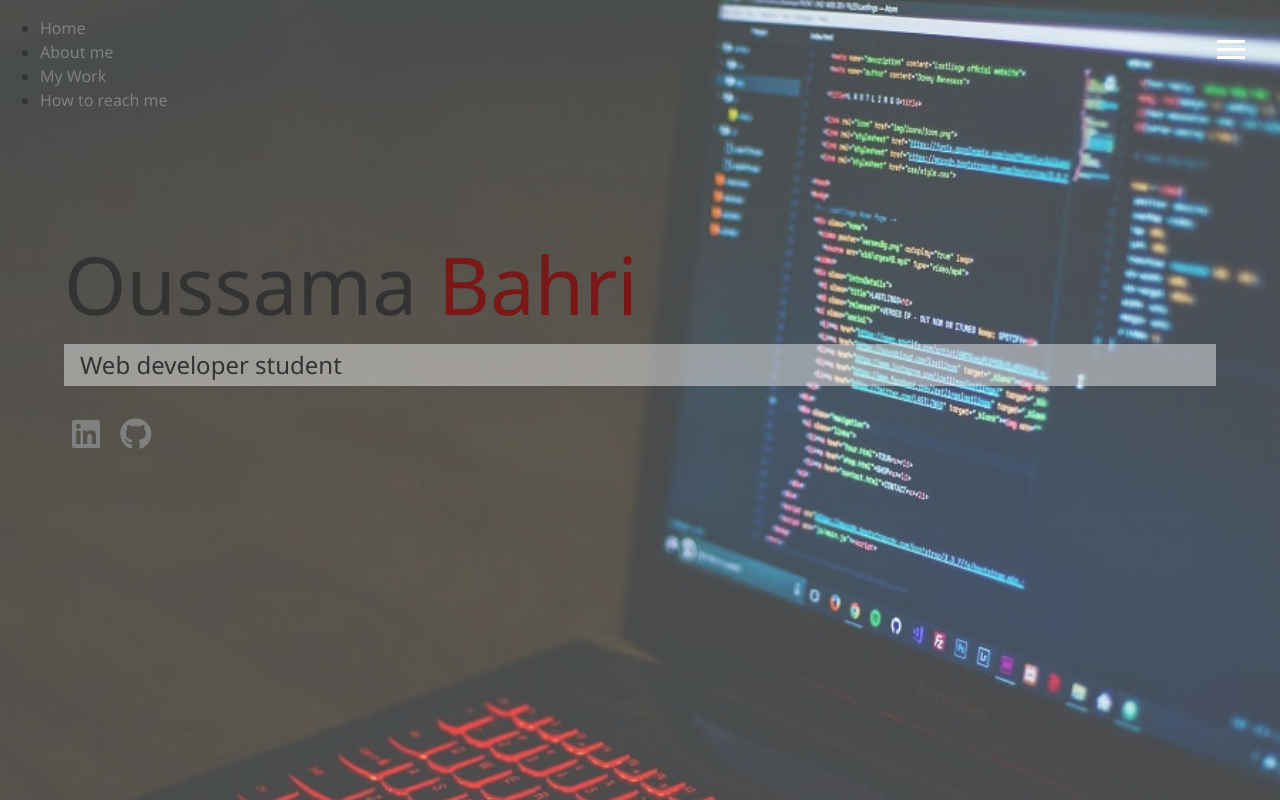
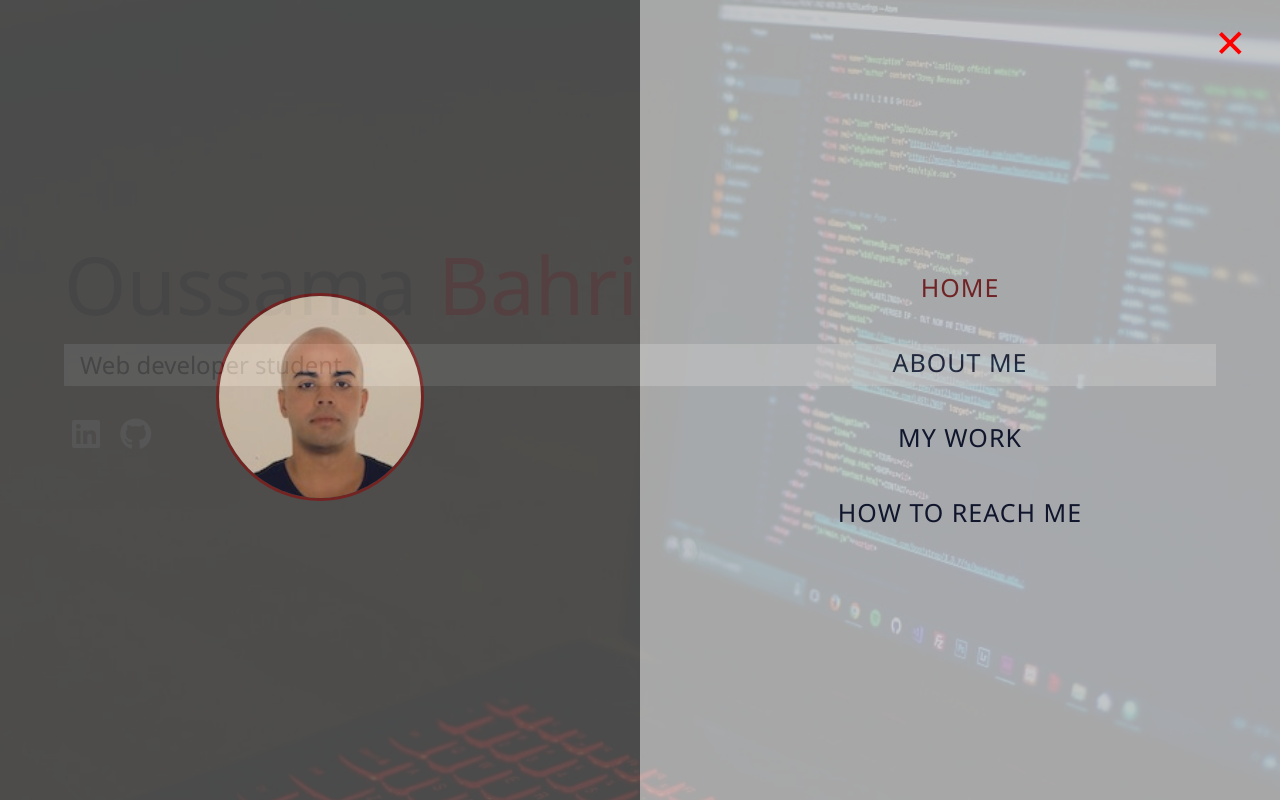
Before and after one commit to Ouss84/oussama_bahri_portfolio, a website: page deploy/index.html in a window 1280 px wide. Both pictures are taken after a click on the element 1231 px from the left and 47 px from the top of the page. Drawn offline with Linux system fonts and the light colour scheme.

Commit message:
menu overlay

```diff
--- a/deploy/index.html
+++ b/deploy/index.html
@@ -19,11 +19,13 @@
       </div>
       <nav class="menu">
         <div class="menu-branding">
-          <div class="portrait"></div>
+          <div class="portrait">
+            <img src="./images/IMG_1050.jpeg" alt="">
+          </div>
         </div>
         <ul class="menu-nav">
-          <li class="nav-item">
-            <a href="/" class="nav-link">Home</a>
+          <li class="nav-item current ">
+            <a href="/" class="nav-link ">Home</a>
           </li>
           <li class="nav-item">
             <a href="/about.html" class="nav-link">About me</a>
--- a/scss/_config.scss
+++ b/scss/_config.scss
@@ -1,11 +1,12 @@
 $primary-color: #e4e4e4;
 $secondary-color: #7a1818;
+$third-color:#03071e;
 $show-home-image: true;
 $home-image: url(../images/background.jpg);
 $background-opacity: 0.3;
 
 @mixin easeOut {
-  transition: all 1.5s ease-out;
+  transition: all 0.7s ease-out;
 }
 
 @mixin background {
@@ -14,15 +15,15 @@ $background-opacity: 0.3;
       background: $home-image;
       background-attachment: fixed;
       background-size: cover;
-      &:after{
-        content:'';
+      &:after {
+        content: "";
         position: absolute;
         top: 0;
         right: 0;
         width: 100%;
         height: 100%;
         z-index: -1;
-        background: rgba($primary-color, $background-opacity );
+        background: rgba($primary-color, $background-opacity);
       }
     }
   }
--- a/scss/_menu.scss
+++ b/scss/_menu.scss
@@ -7,14 +7,114 @@
   @include easeOut;
   .button-line {
     width: 28px;
-    height: 3px;
-    background: #fff;
+    height: 4px;
+    background: $third-color;
     margin: 0 0 5px 0;
     @include easeOut;
   }
   //rotate the menu button
   &.close {
     transform: rotate(180deg);
-    //
+    .button-line {
+      //first line rotation
+      &:nth-child(1) {
+        background: red;
+        height: 4px;
+        transform: rotate(45deg) translate(6px, 5px);
+      }
+      &:nth-child(2) {
+        display: none;
+      }
+      &:nth-child(3) {
+        background: red;
+        height: 4px;
+        transform: rotate(-45deg) translate(1px, 0px);
+      }
+    }
   }
 }
+
+//menu overlay
+.menu {
+  opacity: 0.8;
+  position: fixed;
+  top: 0;
+  width: 100%;
+  visibility: hidden;
+  &.show {
+    visibility: visible;
+  }
+  &-branding,
+  &-nav {
+    display: flex;
+    flex-flow: column;
+    flex-wrap: wrap;
+    align-items: center;
+    justify-content: center;
+    float: left;
+    width: 50%;
+    height: 100vh;
+    overflow: hidden;
+  }
+  &-nav {
+    background: darken($primary-color, 15);
+    margin: 0;
+    padding: 0;
+
+    font-weight: 600;
+    letter-spacing: 1px;
+    line-height: 3;
+    list-style: none;
+    transform: translate3d(0, 100%, 0);
+    @include easeOut;
+    &.show {
+      transform: translate3d(0, 0, 0);
+    }
+  }
+  &-branding {
+    background: darken($color: $primary-color, $amount: 60);
+    transform: translate3d(0, -100%, 0);
+    .portrait img {
+      border-radius: 50%;
+      opacity: 1;
+      border: 3px solid $secondary-color;
+      height: 13rem;
+      width: 13rem;
+    }
+    @include easeOut;
+    &.show {
+      transform: translate3d(0, 0, 0);
+    }
+  }
+  .nav-item {
+    transform: translate3d(600px, 0, 0);
+    @include easeOut;
+    &.show {
+      transform: translate3d(0, 0, 0);
+    }
+    &.current > a {
+      color: $secondary-color;
+    }
+  }
+  .nav-link {
+    display: inline-block;
+    position: relative;
+    font-size: 25px;
+    font-weight: 300;
+    text-decoration: none;
+    text-transform: uppercase;
+    color: $third-color;
+    &:hover {
+      color: $secondary-color;
+    }
+    @include easeOut;
+
+  }
+}
+
+//delay .nav-item
+@for $x from 1 through 4 {
+  .nav-item:nth-child(#{$x}) {
+    transition-delay: $x * 0.1s;
+  }
+}
```
Also changed, not shown: deploy/css/main.css, deploy/images/IMG_1050.jpeg (added), 2 other files.
